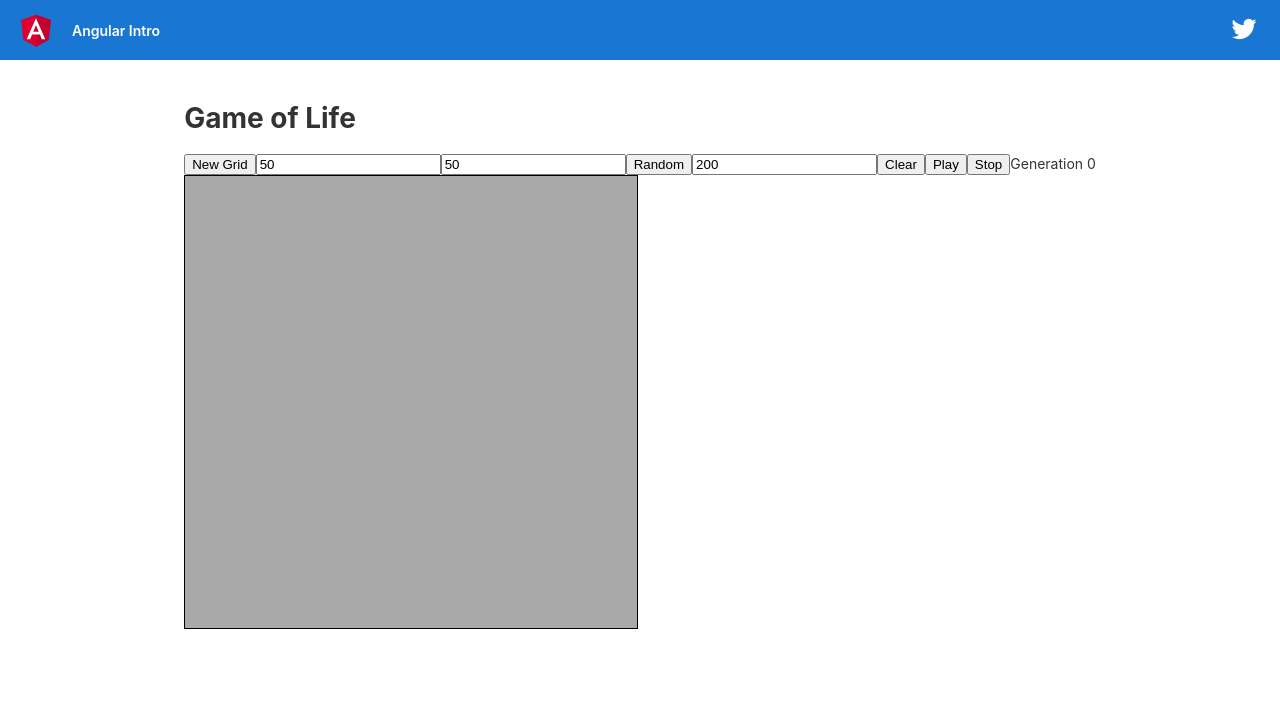
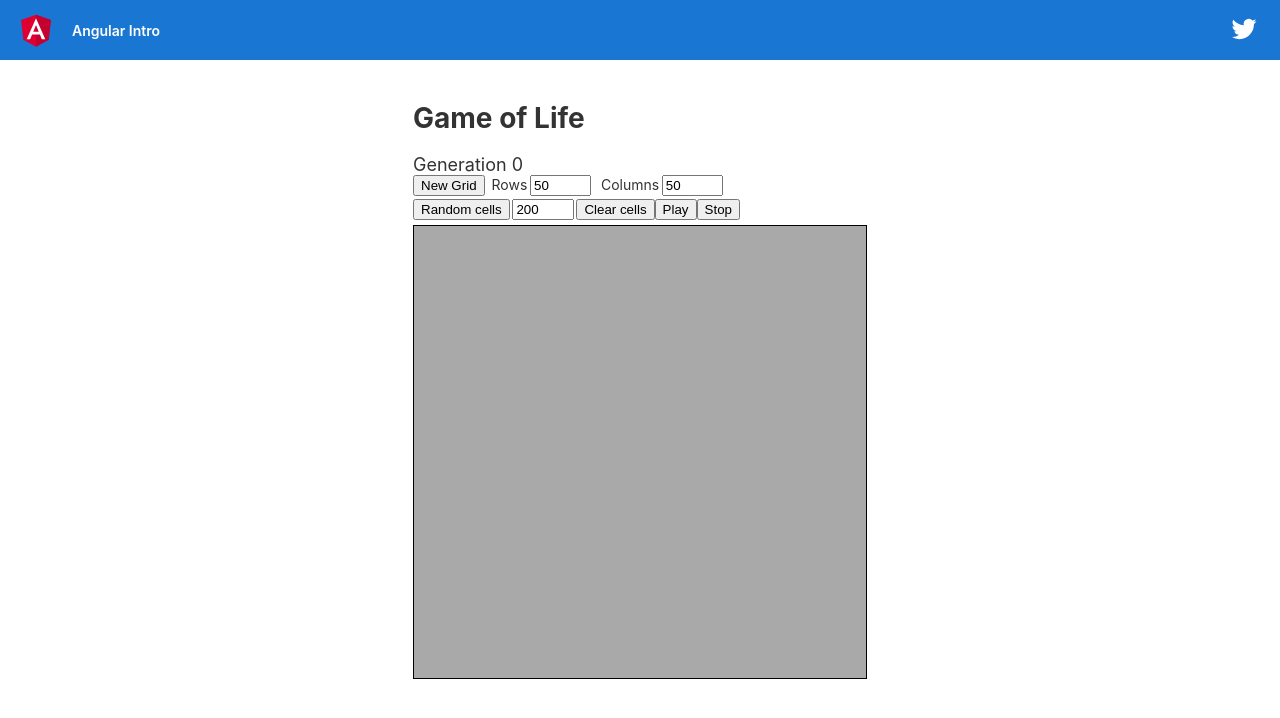
Before and after one commit to CPerezMartin/GameOfLife, an Angular app: page / in a window 1280 px wide. Shown: the top 718 px of the page. Built offline with nearby package versions, Linux system fonts and the light colour scheme.

Commit message:
UI finished

```diff
--- a/src/app/gol/gol.component.html
+++ b/src/app/gol/gol.component.html
@@ -1,18 +1,24 @@
 <h1>Game of Life</h1>
 
 <div class="controls">
+  <span class="counter">Generation {{generation}}</span>
+  <div id="gridCtrl">
     <button (click)="renderGrid(rowMax, colMax)">New Grid</button>
+    <label for="rowInput" class='label'>Rows</label>
     <input type="number" id="rowInput" min="0" step="1" [value]="rowMax" (input)="rowMax = $event.target.value"/>
+    <label for="colInput" class='label'>Columns</label>
     <input type="number" id="colInput" min="0" step="1" [value]="colMax" (input)="colMax = $event.target.value"/>
-  <button (click)="randomCells(randomValue)">Random</button>
+  </div>
+  <div class="cellsCtrl">
+    <button (click)="randomCells(randomValue)">Random cells</button>
     <input type="number" id="randomInput" min="0" step="1" max="rowMax * colMax" [value]="randomValue" (input)="randomValue = $event.target.value"/>
-  <button (click)="clearGame()">Clear</button>
+    <button (click)="clearGame()">Clear cells</button>
     <button (click)="playGame()">Play</button>
     <button (click)="stopGame()">Stop</button>
-  <span>Generation {{generation}}</span>
+  </div>
 </div>
 
-<table>
+<table id='grid'>
   <tr *ngFor="let row of rows">
     <td *ngFor="let col of row.cols"
       [ngClass]="{'active': col.active}"
--- a/src/app/gol/gol.component.scss
+++ b/src/app/gol/gol.component.scss
@@ -3,7 +3,7 @@ table {
   background-color: darkgrey;
 }
 
-.cell{
+.cell {
   height: 5px;
   width: 5px;
   border: none;
@@ -12,3 +12,24 @@ table {
     background-color: cornflowerblue;
   }
 }
+
+.counter {
+  font-size: large;
+}
+
+.controls {
+  margin: 0.35rem 0;
+  input {
+    width: 4em;
+    margin: 0 0.2em;
+  }
+
+  #gridCtrl {
+    margin-bottom: 0.2rem;
+  }
+
+  .label {
+    margin: 0;
+    margin-left: 0.5em;
+  }
+}
```
Lines whose indentation alone changed are shown as unchanged.
